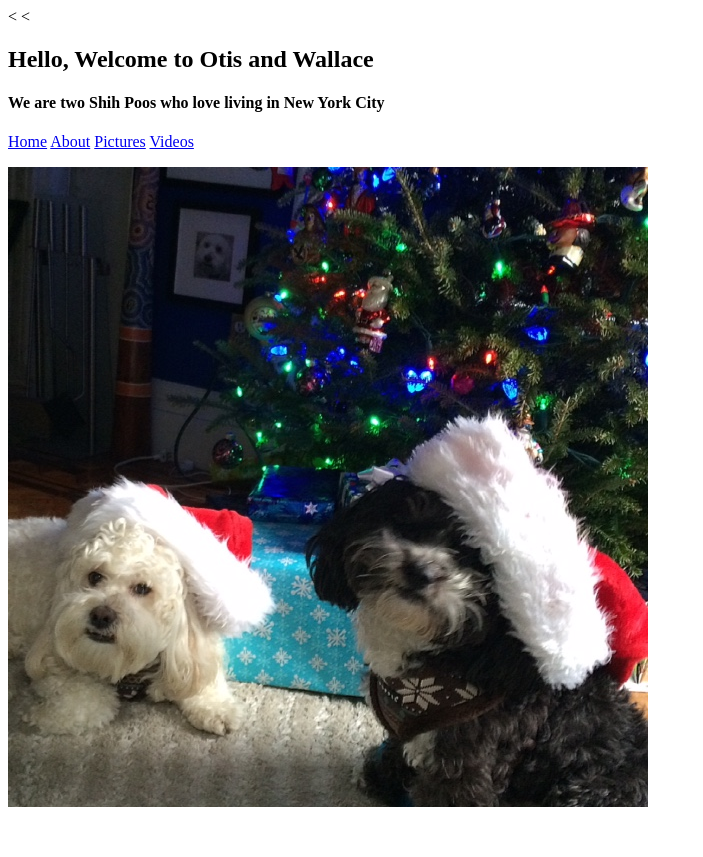
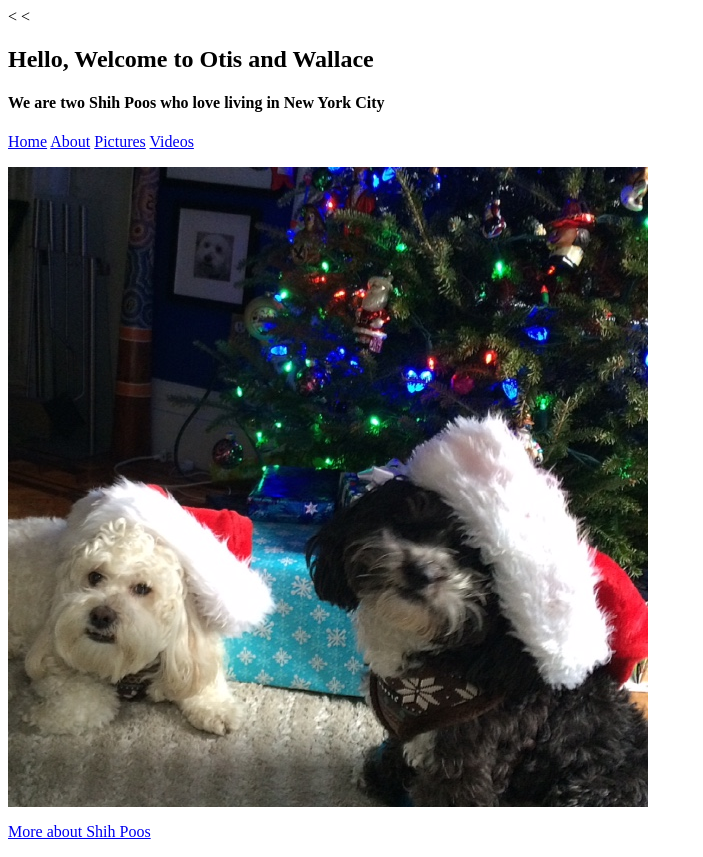
Before and after one commit to abaca80/otis-and-wallace-page, a plain HTML site: page index.html in a window 1280 px wide. Shown: the whole page, without its empty margins (0-703 px from the left). Before the commit the page ends 815 px from the top, so only its background shows below. Drawn offline with Linux system fonts and the light colour scheme.

Commit message:
add external link about shih poos

```diff
--- a/index.html
+++ b/index.html
@@ -22,7 +22,12 @@
 <img src="images/otis-and-wallace-2.jpg">
 
 
+<p>
 
+
+<a href="http://www.vetstreet.com/dogs/shihpoo">More about Shih Poos</a>
+
+</p>
 
 
 </body>
```
